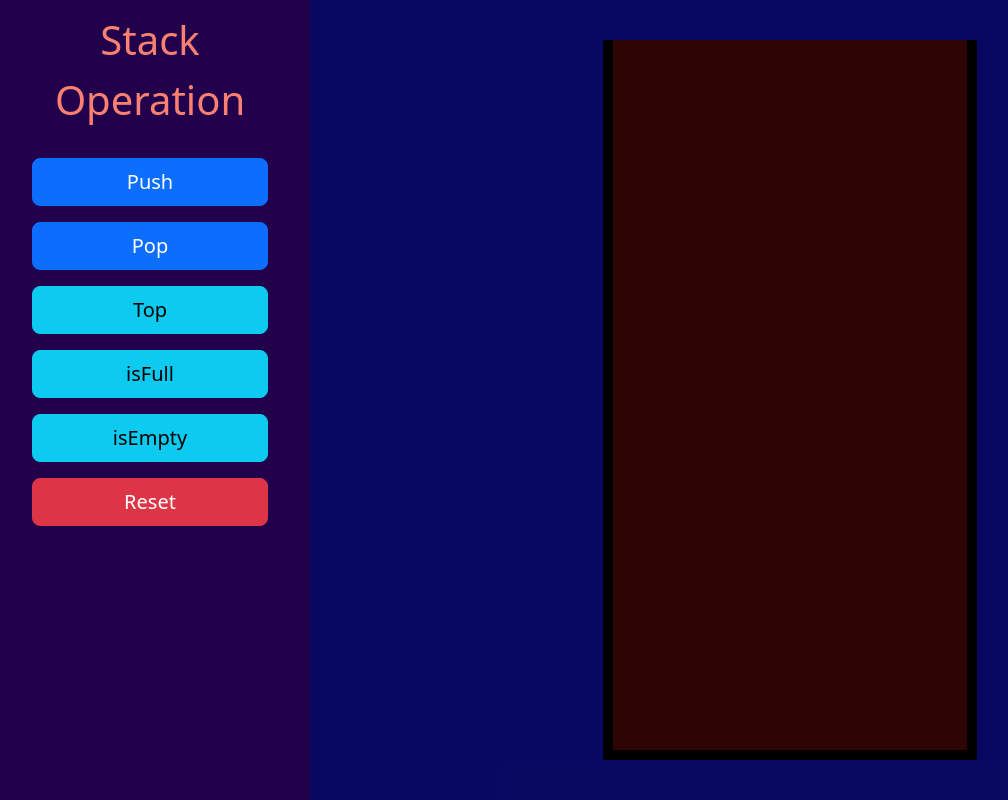
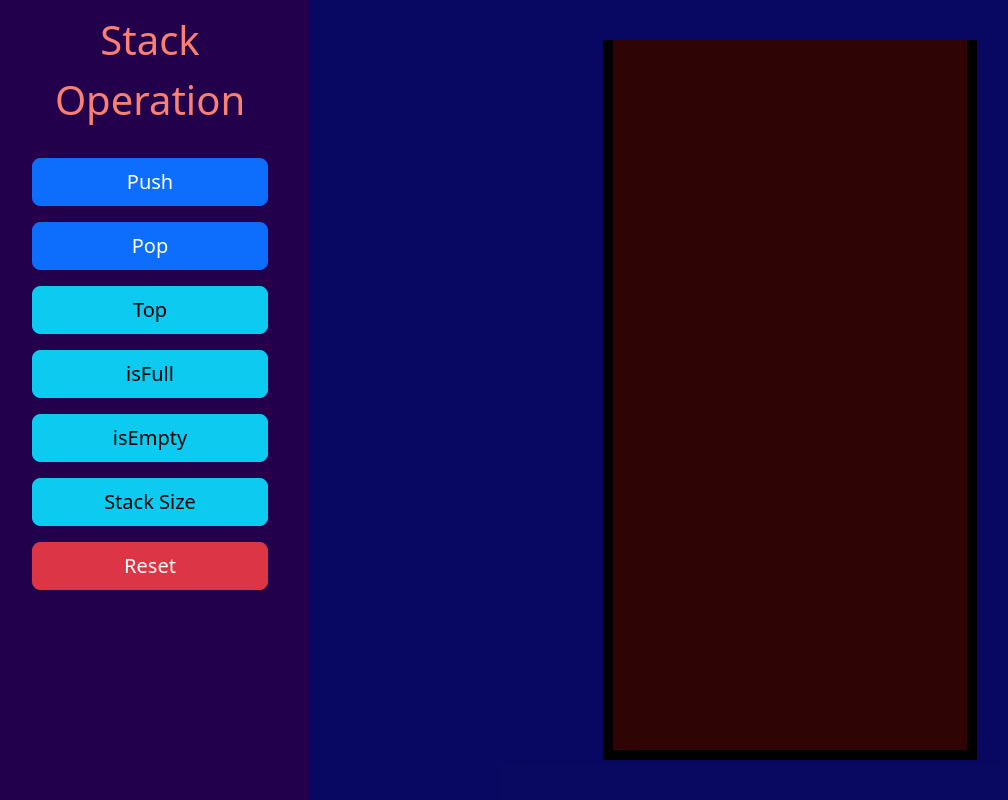
Before and after one commit to SusheelThapa/Data-Structure-Visualizer, a React (Create React App) app: page /stack in a window 1280 px wide. Shown: the whole page, without its empty margins (10-1018 px from the left). Built offline with nearby package versions, Linux system fonts and the light colour scheme.

Commit message:
Added Stack Size button in Stack

```diff
--- a/src/components/Stack.jsx
+++ b/src/components/Stack.jsx
@@ -32,6 +32,11 @@ class Stack extends Component {
       {
         id: "isempty",
         name: "isEmpty",
+        type: "info",
+      },
+      {
+        id: "stacksize",
+        name: "Stack Size",
         type: "info",
       },
       {
@@ -91,6 +96,8 @@ class Stack extends Component {
       return this.handleIsFull;
     } else if (id === "isempty") {
       return this.handleIsEmpty;
+    } else if (id === "stacksize") {
+      return this.handleStackSize;
     }
   };
 
@@ -148,6 +155,13 @@ class Stack extends Component {
     toastMessage(`The top of the index is ${this.state.stack[0]}`, "info");
   };
 
+  handleStackSize = () => {
+    toastMessage(
+      `The size of the stack is ${this.state.stack.length}.`,
+      "info"
+    );
+  };
+
   handleReset = () => {
     this.setState({ stack: [] });
 
```
